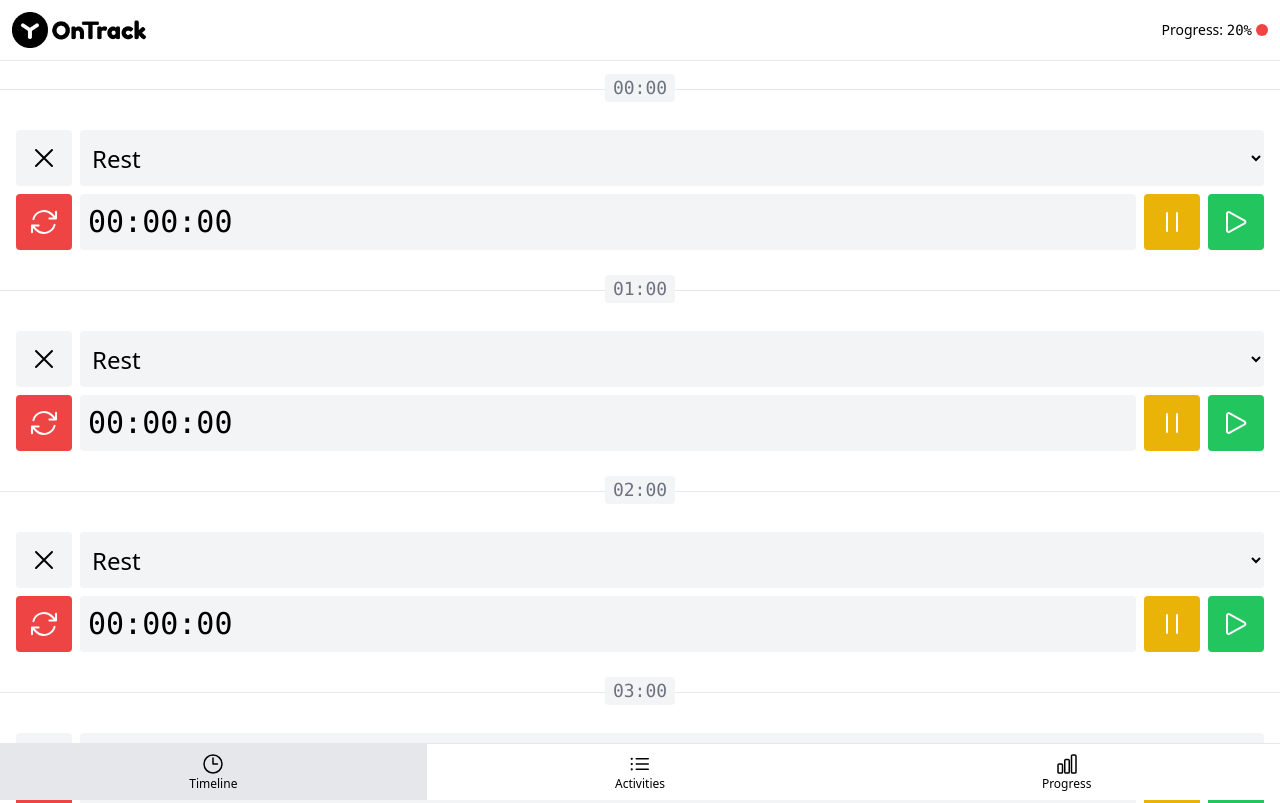
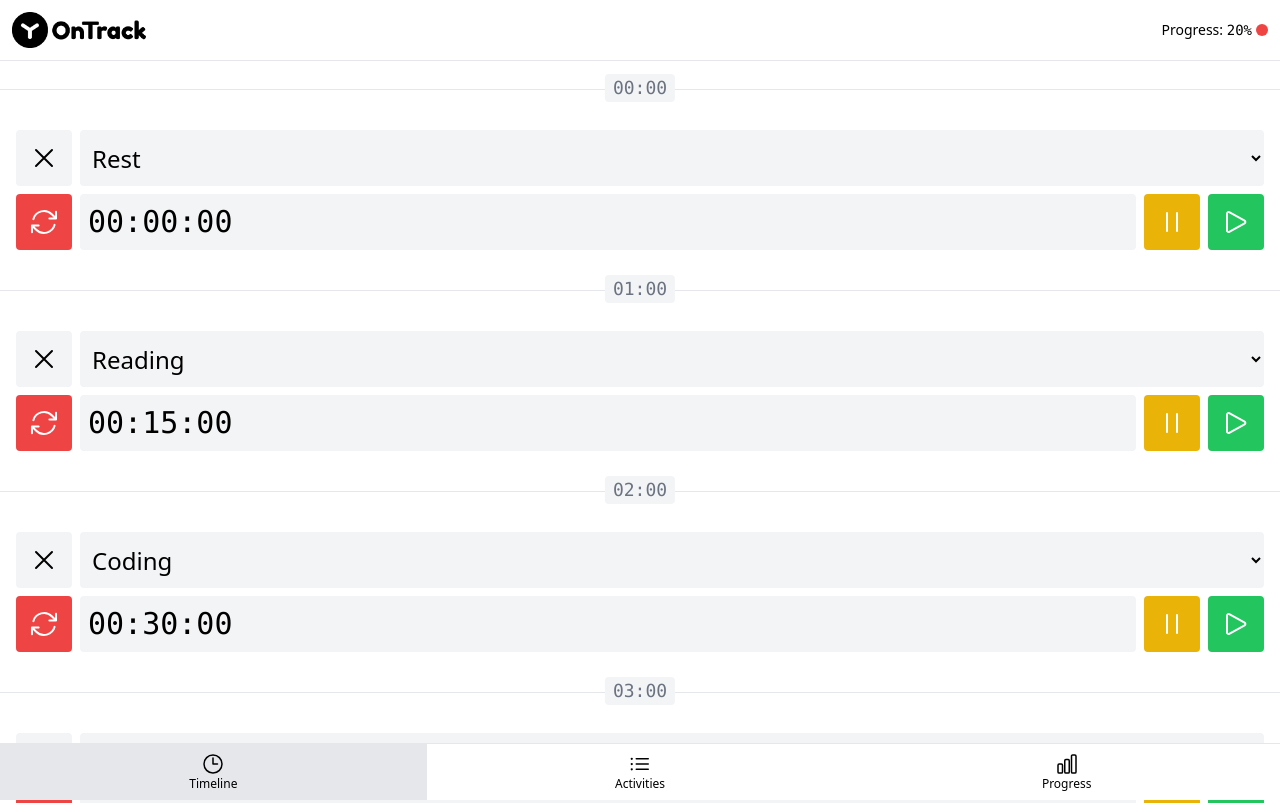
Before and after one commit to 07Rinat07/Vue-Composition-API, a Vue app: page /#timeline in a window 1280 px wide. Shown: the top 803 px of the page. Built offline with nearby package versions, Linux system fonts and the light colour scheme.

Commit message:
Randomize timeline item activities_51les

```diff
--- a/src/App.vue
+++ b/src/App.vue
@@ -13,8 +13,8 @@
 import TheActivities from './pages/TheActivities.vue'
 import TheProgress from './pages/TheProgress.vue'
 const currentPage = ref(normalizePageHash())
-const timelineItems = ref(generateTimelineItems())
 const activities = ref(generateActivities())
+const timelineItems = ref(generateTimelineItems(activities.value))
 const activitySelectOptions = computed(() => generateActivitySelectOptions(activities.value))
 function goTo(page) {
     currentPage.value = page
@@ -26,6 +26,7 @@
     timelineItems.value.forEach((timelineItem) => {
       if (timelineItem.activityId === activity.id) {
         timelineItem.activityId = null
+        timelineItem.activitySeconds = 0
       }
     })
     activities.value.splice(activities.value.indexOf(activity), 1)
--- a/src/functions.js
+++ b/src/functions.js
@@ -4,21 +4,15 @@
     SECONDS_IN_HOUR,
     SECONDS_IN_MINUTE,
     MINUTES_IN_HOUR,
-    HOURS_IN_DAY,
-    MIDNIGHT_HOUR
+    HOURS_IN_DAY
 } from './constants'
 import { isPageValid, isNull } from './validators'
-
     export function formatSeconds(seconds) {
         const date = new Date()
-
         date.setTime(Math.abs(seconds) * MILLISECONDS_IN_SECOND)
-
         const utc = date.toUTCString()
-
         return utc.substring(utc.indexOf(':') - 2, utc.indexOf(':') + 6)
     }
-
     export function normalizePageHash() {
         const page = window.location.hash.slice(1)
         if (isPageValid(page)) {
@@ -40,17 +34,15 @@
     export function id() {
         return Date.now().toString(36) + Math.random().toString(36).substring(2)
     }
-    export function generateTimelineItems() {
-        const timelineItems = []
-        for (let hour = MIDNIGHT_HOUR; hour < HOURS_IN_DAY; hour++) {
-            timelineItems.push({
+
+    export function generateTimelineItems(activities) {
+        return [...Array(HOURS_IN_DAY).keys()].map((hour) => ({
             hour,
-                activityId: null,
-                activitySeconds: 0
-            })
+            activityId: hour % 4 === 0 ? null : activities[hour % 2].id,
+            activitySeconds: hour % 4 === 0 ? 0 : (15 * SECONDS_IN_MINUTE * hour) % SECONDS_IN_HOUR
+        }))
     }
-        return timelineItems
-    }
+
     export function generateActivitySelectOptions(activities) {
         return activities.map((activity) => ({ value: activity.id, label: activity.name }))
     }
```
Lines whose indentation alone changed are shown as unchanged.
